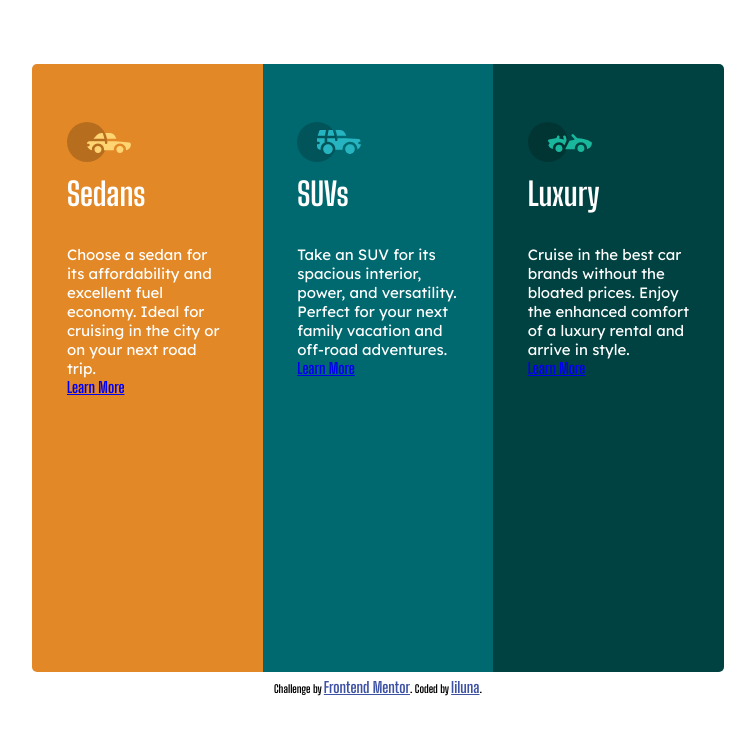
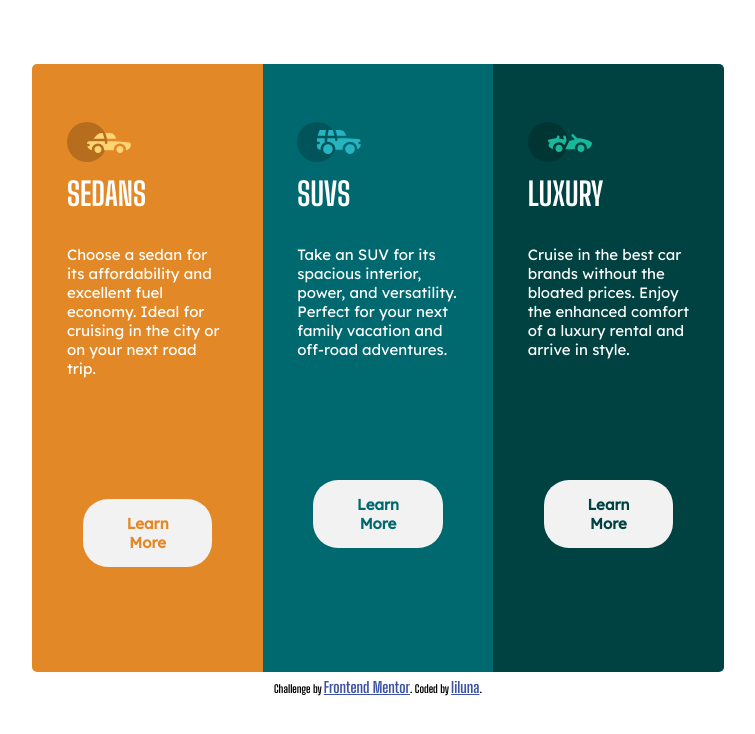
Before and after one commit to liluna48/columm, a plain HTML site: page index.html in a window 1280 px wide. Shown: the whole page, without its empty margins (262-1017 px from the left). Drawn offline with Linux system fonts and the light colour scheme.

Commit message:
Update index.html

```diff
--- a/index.html
+++ b/index.html
@@ -15,35 +15,32 @@
 
   </style>
   <link rel="stylesheet" href="css/main.css">
+  <link href="https://fonts.googleapis.com/css2?family=Lexend+Deca&display=swap" rel="stylesheet">
 </head>
 <body>
  <dev class="colum" >
     <dev class="box1"colum1>
       <dev class="img1"><img src="images/icon-sedans.svg" ></dev>
-      <h1>Sedans</h1>
+      <h1>SEDANS</h1>
       <p>Choose a sedan for its affordability and excellent fuel economy. Ideal for cruising in the city
       or on your next road trip.</p>
-			<dev class="bottom"><a href="#" >Learn More</a>
-					</dev>
-
+      <a href="#" class="button1">Learn More</a>
 
     </dev>
     <dev class="box2"colum2>
       <dev class="img2"><img src="images/icon-suvs.svg" ></dev>
-      <h1>SUVs</h1>
+      <h1>SUVS</h1>
       <p>Take an SUV for its spacious interior, power, and versatility. Perfect for your next family vacation
           and off-road adventures.</p>
-      <dev class="bottom"><a href="#" >Learn More</a>
-					</dev>
+      <a href="#" class="button2">Learn More</a>
 
     </dev>
     <dev class="box3"colum3>
       <dev class="img3"><img src="images/icon-luxury.svg" ></dev>
-      <h1>Luxury</h1>
+      <h1>LUXURY</h1>
       <p>Cruise in the best car brands without the bloated prices. Enjoy the enhanced comfort of a luxury
       rental and arrive in style.</p>
-      <dev class="bottom"><a href="#" >Learn More</a>
-					</dev>
+      <a href="#" class="button3">Learn More</a>
     </dev>
 
  </dev>
```
